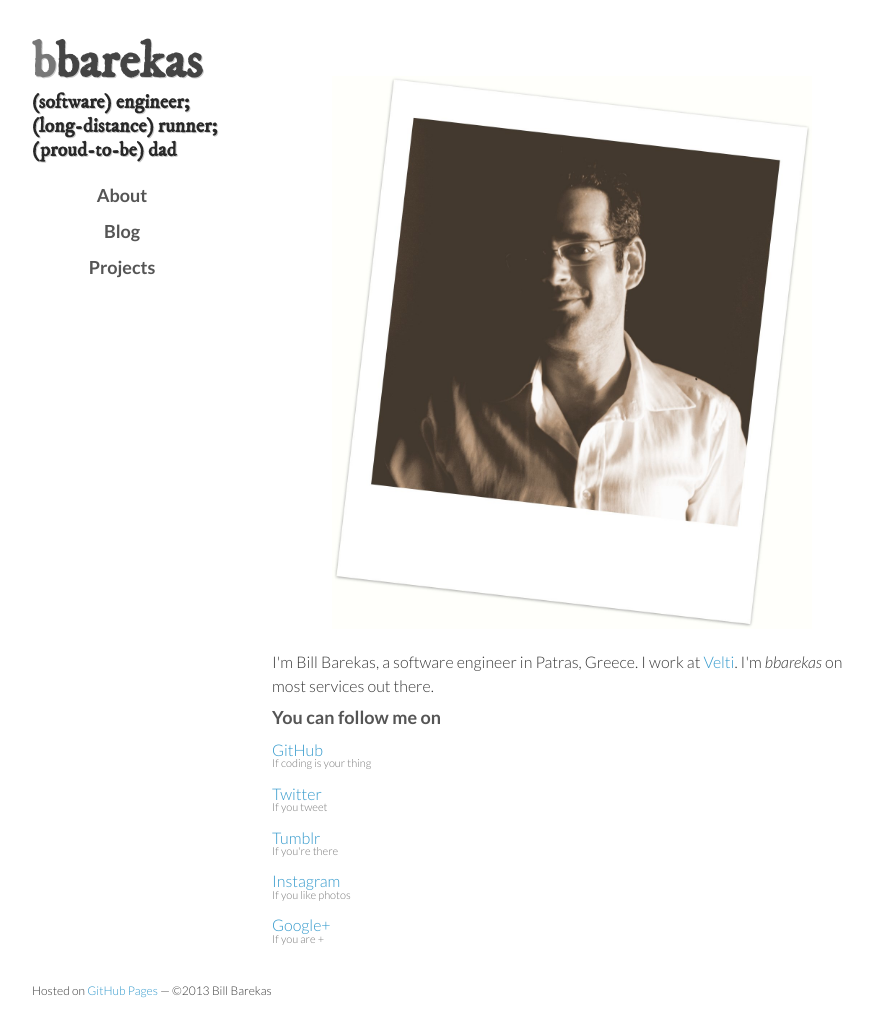
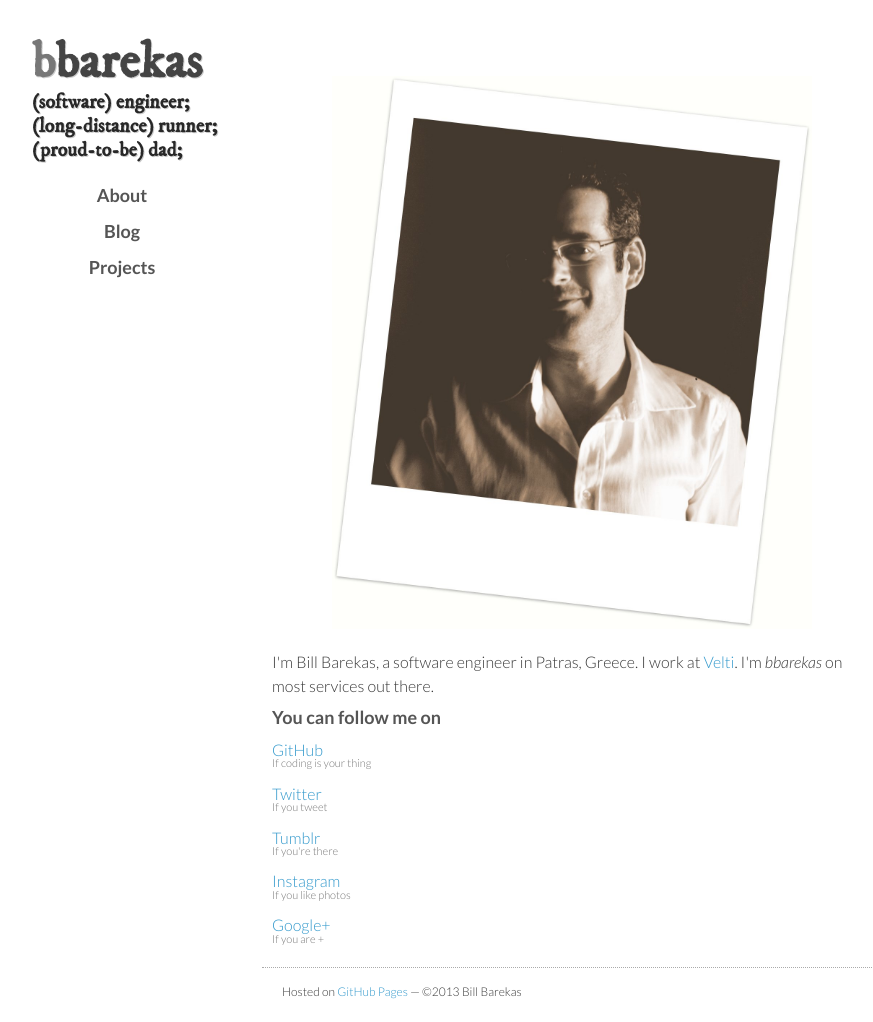
Before and after one commit to bbarekas/bbarekas.github.com, a Jekyll site: the page built from index.html, in a window 1280 px wide. Shown: the whole page, without its empty margins (188-1061 px from the left). Built offline with Jekyll 4.4.1, drawn with Linux system fonts in a browser that asks for light colours; nearby versions of some CDN libraries; Markdown is read by kramdown in place of the engine named in the settings.

Commit message:
Add border line on footer.

```diff
--- a/_layouts/default.html
+++ b/_layouts/default.html
@@ -79,7 +79,7 @@
                 <span class="line">
                 (software)&nbsp;engineer;<br>
                 (long-distance)&nbsp;runner;<br>
-                (proud-to-be)&nbsp;dad
+                (proud-to-be)&nbsp;dad;
                 </span>
             </h1>
 
--- a/css/styles.css
+++ b/css/styles.css
@@ -195,6 +195,8 @@ section {
     /*background: aqua;*/
     padding: 10px;
     padding-top: 30px;
+    min-height: 310px;
+    border-bottom: 1px dotted #aaaaaa;
 }
 
 small {
@@ -211,9 +213,10 @@ hr {
 */
 
 footer {
-    width: 840px;
+    width: 580px;
     float: left;
     padding: 10px;
+    margin-left: 250px;
     /*background: bisque;*/
 }
 
@@ -407,9 +410,9 @@ form {
     }
 
     section {
-        border: 1px solid #e5e5e5;
-        border-width: 1px 0;
+        border-bottom: 1px dotted #aaaaaa;
         padding: 20px 0;
+        min-height: 100px;
         /*margin: 0 0 20px;*/
     }
 
@@ -435,6 +438,11 @@ form {
 
     nav li a {
         text-align: left;
+    }
+
+    footer {
+        margin-left: 0px;
+
     }
 }
 
```
